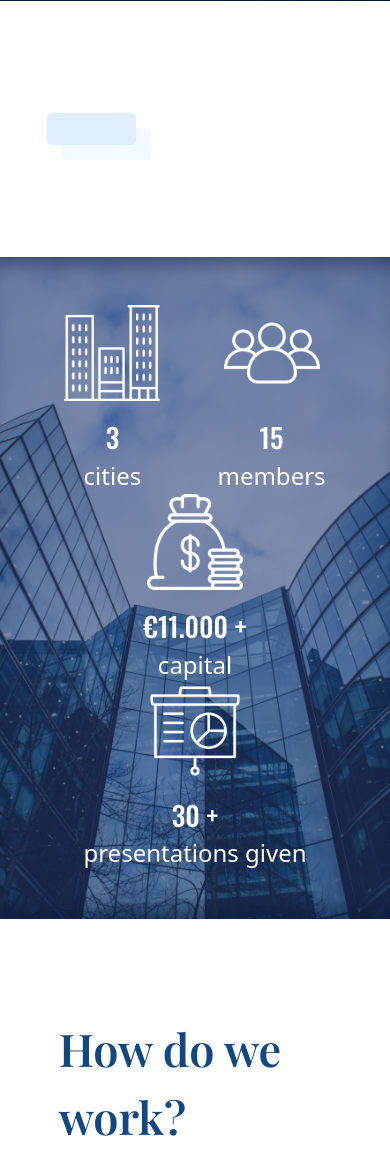
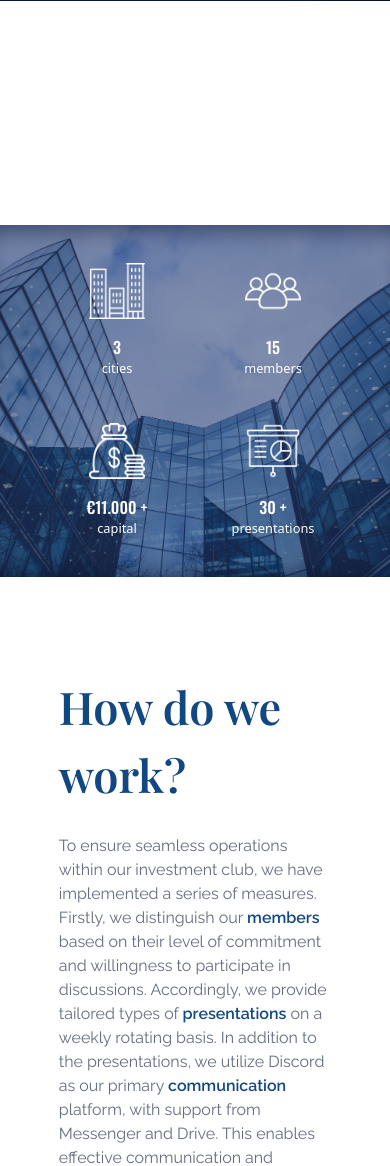
Before and after one commit to JeffSomersKUL/FCF_invest, a Flask app: page / in a window 390 px wide. Shown: the part 843-2009 px from the top of the page. Run offline with Flask 3, Linux system fonts and the light colour scheme; some libraries are stand-ins or nearby versions; some web fonts are replaced.

Commit message:
finished icon sections

```diff
--- a/app/static/css/page.css
+++ b/app/static/css/page.css
@@ -568,12 +568,78 @@ nav .nav-item {
 .section-2 .container-fluid {
   display: flex;
   align-items: center;
-  gap: 2%;
   width: 100%;
   height: 100%;
   flex-wrap: wrap;
   justify-content: space-around;
   padding: 3rem 10%;
+}
+
+@media (min-width:800px) and (max-width:1104px) {
+  .section-2 .container-fluid{
+    padding: 2rem 10% !important;
+  }
+
+  .stat-icon{
+    height: 5rem !important;
+  }
+
+  .stat-number{
+    font-size: 1.3rem !important;
+  }
+
+  .stat-text{
+    font-size: 1.1rem !important;
+  }
+
+  .stat{
+    height: 12rem !important;
+  }
+}
+
+@media (min-width:570px) and (max-width:800px) {
+  .section-2 .container-fluid{
+    padding: 2rem 10% !important;
+  }
+
+  .stat-icon{
+    height: 4rem !important;
+  }
+
+  .stat-number{
+    font-size: 1.2rem !important;
+  }
+
+  .stat-text{
+    font-size: 1rem !important;
+  }
+
+  .stat{
+    height: 11rem !important;
+  }
+}
+
+@media (max-width:570px) {
+  .section-2 .container-fluid{
+    padding: 1rem 10% !important;
+  }
+
+  .stat-icon{
+    height: 3.5rem !important;
+  }
+
+  .stat-number{
+    font-size: 1rem !important;
+  }
+
+  .stat-text{
+    font-size: 0.8rem !important;
+  }
+
+  .stat{
+    height: 10rem !important;
+    width: 50% !important;
+  }
 }
 
 .stat {
@@ -582,10 +648,11 @@ nav .nav-item {
   justify-content: center;
   align-items: center;
   flex-direction: column;
+  width: 25%;
 }
 
 .stat-icon {
-  width: 6rem;
+  height: 6rem;
   filter: brightness(0) invert(1);
   margin-bottom: 1rem;
   transition: all 500ms ease;
@@ -609,11 +676,11 @@ nav .nav-item {
 }
 
 .stat:hover .stat-number {
-  font-size: 2rem;
+  transform: scale(1.2);
 }
 
 .stat:hover .stat-text {
-  font-size: 1.7rem;
+  transform: scale(1.2);
 }
 
 /********* section 3 *********/
--- a/app/templates/home.html
+++ b/app/templates/home.html
@@ -40,8 +40,8 @@
 <main>
     <section class="section-1">
         <div class="container-fluid site-width left-in">
-            <div class="feature-card">
-                <!-- <div class="feature-card-content">
+            <!--<div class="feature-card">
+                <div class="feature-card-content">
                     <img src="../static/images/learning-blue.png"
                         class="feature-icon" />
                     <div class="feature-title">
@@ -140,7 +140,7 @@
                     30 +
                 </div>
                 <div class="stat-text">
-                    presentations given
+                    presentations
                 </div>
             </div>
         </div>
```
